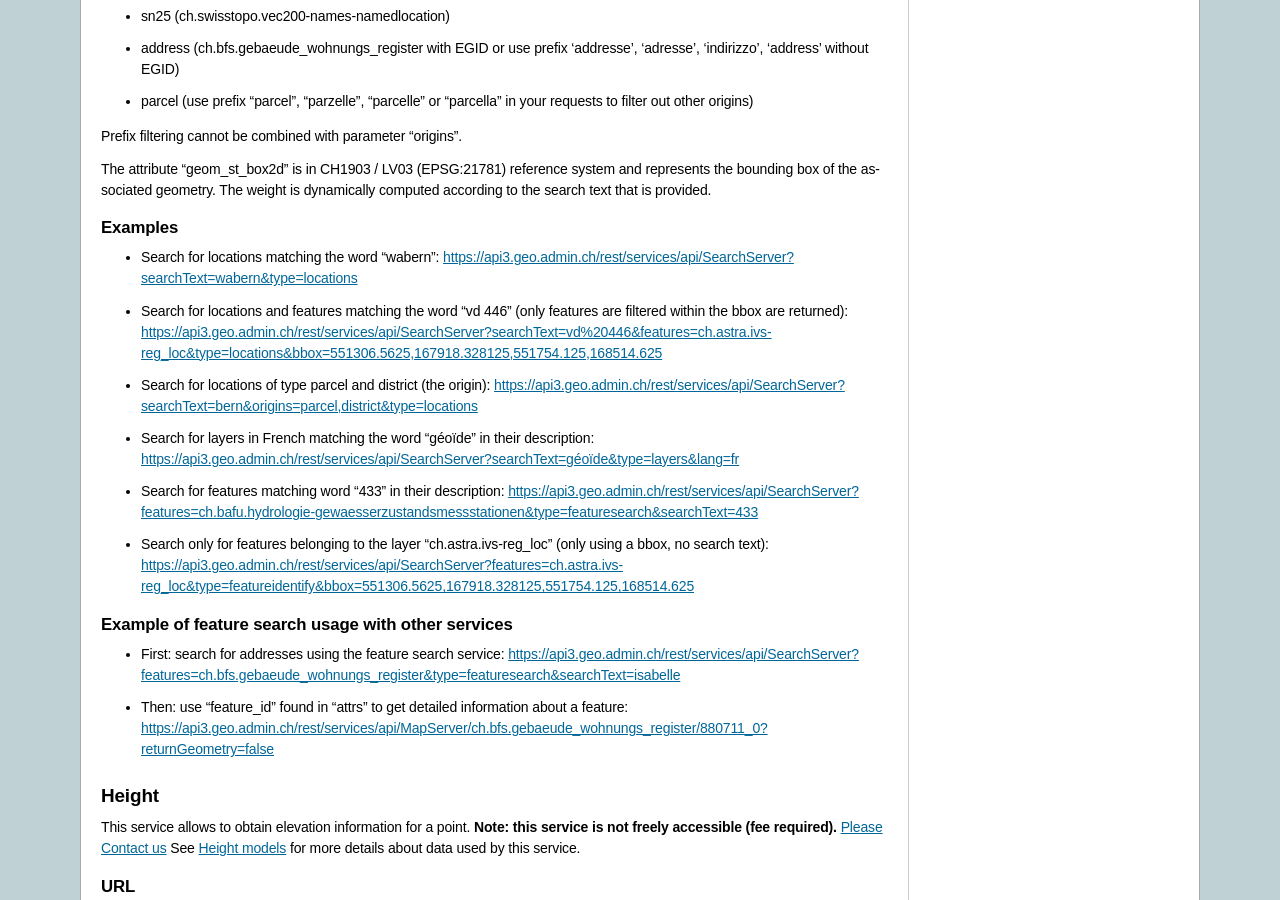
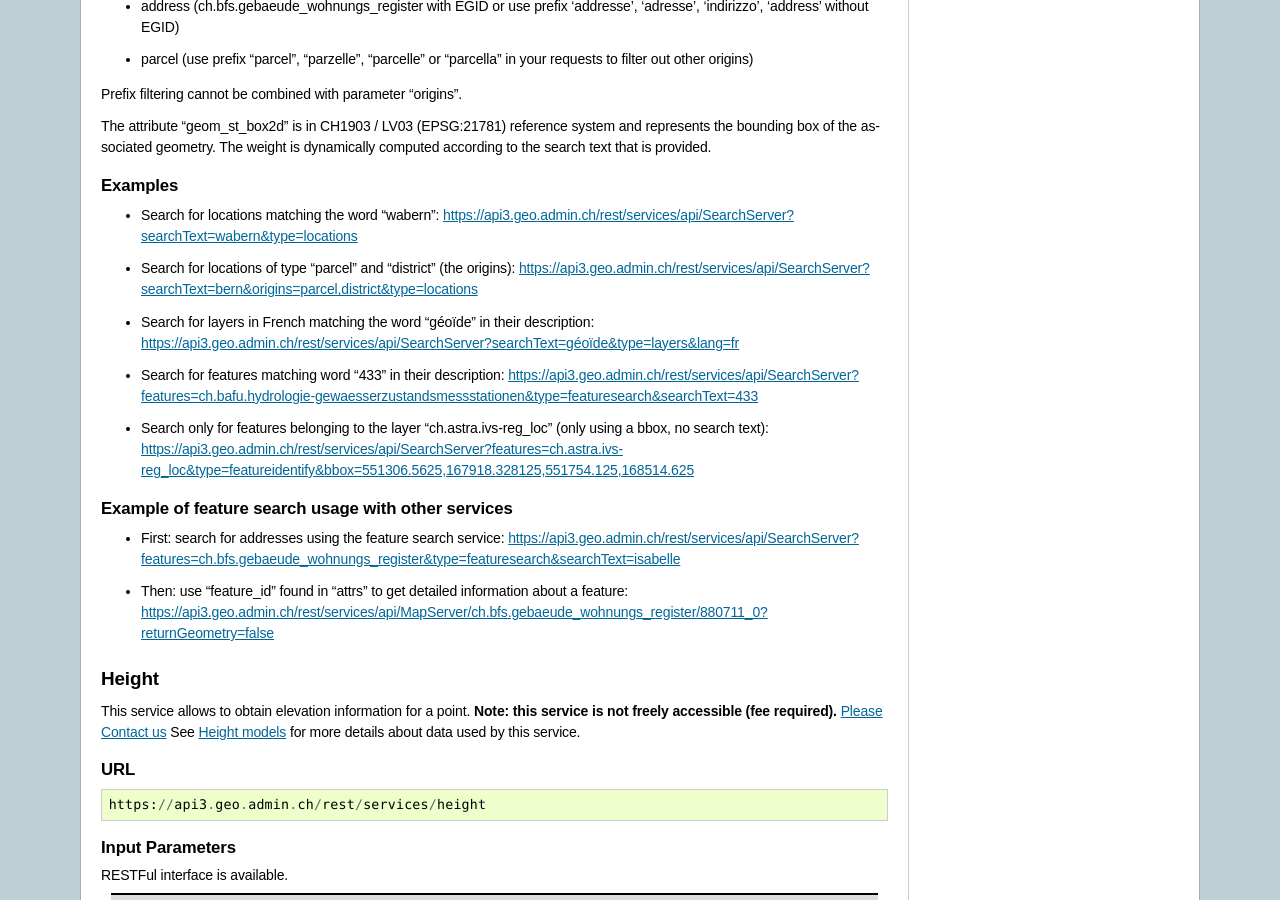
Before and after one commit to swisstopo-test/doc-chsdi3, a Sphinx documentation site: the page built from source/services/sdiservices.rst, in a window 1280 px wide and 900 px high, scrolled down 8241 px. Built offline with Sphinx 7.4.7, drawn with Linux system fonts in a browser that asks for light colours; some of the changed text lies outside the part shown.

Commit message:
Remove features param from location search

```diff
--- a/source/services/sdiservices.rst
+++ b/source/services/sdiservices.rst
@@ -358,8 +358,6 @@ Only RESTFul interface is available.
 +-----------------------------------+-------------------------------------------------------------------------------------------+
 | type (required)                   | The type of performed search. Specify “locations” to perform a location search.           |
 +-----------------------------------+-------------------------------------------------------------------------------------------+
-| features (optional)               | A comma separated list of technical layer names.                                          |
-+-----------------------------------+-------------------------------------------------------------------------------------------+
 | bbox (optional)                   | A comma separated list of 4 coordinates representing the bounding box on which features   |
 |                                   | should be filtered (SRID: 21781).                                                         |
 +-----------------------------------+-------------------------------------------------------------------------------------------+
@@ -461,8 +459,7 @@ Examples
 ^^^^^^^^
 
 - Search for locations matching the word “wabern”: `https://api3.geo.admin.ch/rest/services/api/SearchServer?searchText=wabern&type=locations <../../../rest/services/api/SearchServer?searchText=wabern&type=locations>`_
-- Search for locations and features matching the word “vd 446” (only features are filtered within the bbox are returned): `https://api3.geo.admin.ch/rest/services/api/SearchServer?searchText=vd%20446&features=ch.astra.ivs-reg_loc&type=locations&bbox=551306.5625,167918.328125,551754.125,168514.625 <../../../rest/services/api/SearchServer?searchText=vd%20446&features=ch.astra.ivs-reg_loc&type=locations&bbox=551306.5625,167918.328125,551754.125,168514.625>`_
-- Search for locations of type parcel and district (the origin): `https://api3.geo.admin.ch/rest/services/api/SearchServer?searchText=bern&origins=parcel,district&type=locations <../../../rest/services/api/SearchServer?searchText=bern&origins=parcel,district&type=locations>`_
+- Search for locations of type "parcel" and "district" (the origins): `https://api3.geo.admin.ch/rest/services/api/SearchServer?searchText=bern&origins=parcel,district&type=locations <../../../rest/services/api/SearchServer?searchText=bern&origins=parcel,district&type=locations>`_
 - Search for layers in French matching the word “géoïde” in their description: `https://api3.geo.admin.ch/rest/services/api/SearchServer?searchText=géoïde&type=layers&lang=fr <../../../rest/services/api/SearchServer?searchText=géoïde&type=layers&lang=fr>`_
 - Search for features matching word "433" in their description: `https://api3.geo.admin.ch/rest/services/api/SearchServer?features=ch.bafu.hydrologie-gewaesserzustandsmessstationen&type=featuresearch&searchText=433 <../../../rest/services/api/SearchServer?features=ch.bafu.hydrologie-gewaesserzustandsmessstationen&type=featuresearch&searchText=433>`_
 - Search only for features belonging to the layer “ch.astra.ivs-reg_loc” (only using a bbox, no search text): `https://api3.geo.admin.ch/rest/services/api/SearchServer?features=ch.astra.ivs-reg_loc&type=featureidentify&bbox=551306.5625,167918.328125,551754.125,168514.625 <../../../rest/services/api/SearchServer?features=ch.astra.ivs-reg_loc&type=featureidentify&bbox=551306.5625,167918.328125,551754.125,168514.625>`_
```
